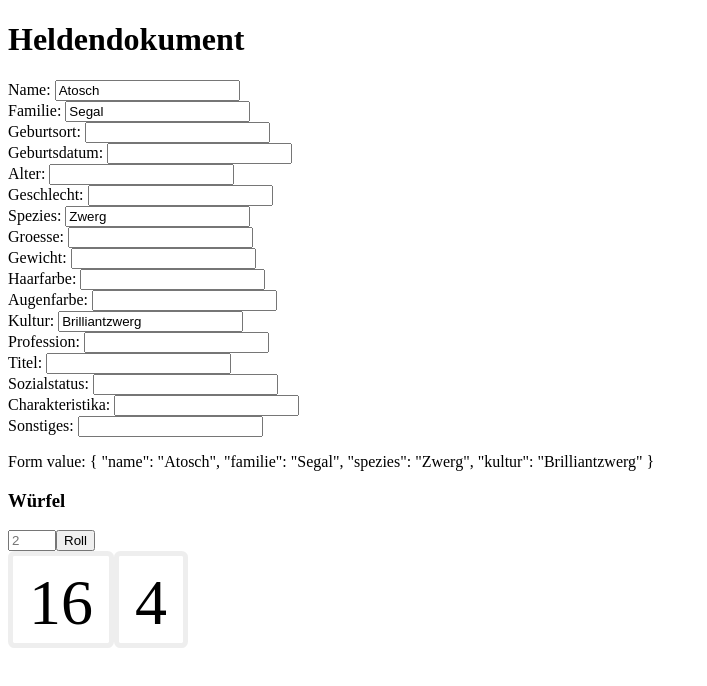
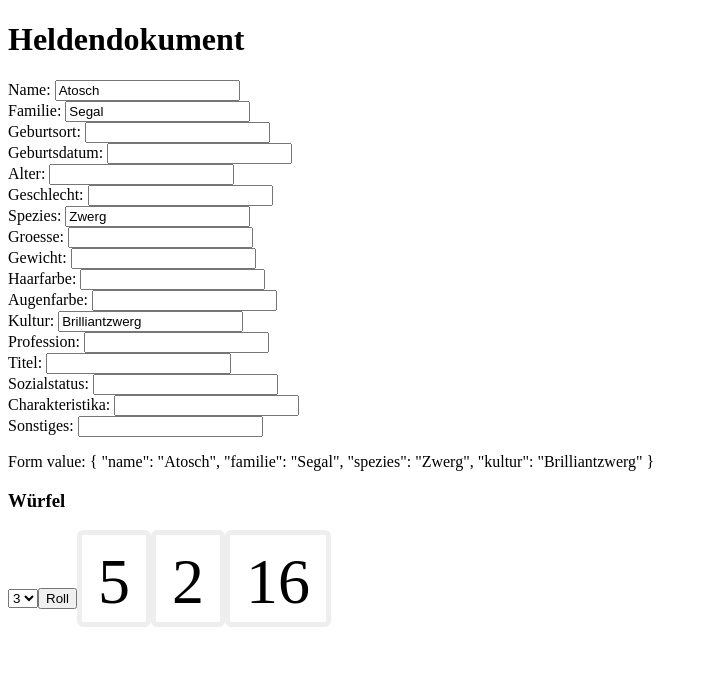
Before and after one commit to fatijon/dsaz-frontend, an Angular app: page / in a window 1280 px wide. Both pictures are taken after a click on the button "Roll". Shown: the top 686 px of the page, without its empty margins (0-707 px from the left). Built offline with nearby package versions, Linux system fonts and the light colour scheme.

Commit message:
Kleine veränderungen

```diff
--- a/src/app/app.module.ts
+++ b/src/app/app.module.ts
@@ -6,7 +6,7 @@ import {HttpModule} from '@angular/http';
 import {AppComponent} from './app.component';
 import {DsaComponent} from './dsa/dsa.component';
 import {CharakterService} from "./dsa/charakter.service";
-import { DiceComponent } from './dice-simulation/dice.simulator.component';
+import {DiceComponent} from './dice-simulation/dice.simulator.component';
 
 @NgModule({
   declarations: [
--- a/src/app/dice-simulation/dice.simulator.component.html
+++ b/src/app/dice-simulation/dice.simulator.component.html
@@ -1,8 +1,14 @@
 <div>
   <h3>Würfel</h3>
-  <input type="number" min="1" max="4" placeholder="2"> <input type="button" value="Roll" (click)="clicked()">
-  <br>
-  <span *ngFor="let dice of dices" class="fa fa-4x fa-border" aria-hidden="true">
-    <div id="dice">{{dice}}</div>
+  <select [formControl]="selectedDiceCount">
+    <option *ngFor="let diceCount of diceCountPossibilities"
+            [selected]="diceCount === 3"
+            [value]="diceCount">
+      {{diceCount}}
+    </option>
+  </select>
+  <input type="button" value="Roll" (click)="rollClicked()">
+  <span *ngFor="let diceValue of diceValues" class="fa fa-4x fa-border" aria-hidden="true">
+    <div>{{diceValue}}</div>
   </span>
 </div>
--- a/src/app/dice-simulation/dice.simulator.component.ts
+++ b/src/app/dice-simulation/dice.simulator.component.ts
@@ -1,4 +1,5 @@
-import {Component, OnInit, DebugElement} from '@angular/core';
+import {Component, OnInit} from '@angular/core';
+import {FormControl} from "@angular/forms";
 
 @Component({
   selector: 'app-dice',
@@ -6,18 +7,22 @@ import {Component, OnInit, DebugElement} from '@angular/core';
   styleUrls: ['dice.simulator.component.css']
 })
 export class DiceComponent implements OnInit {
-  public dices: Array<String>;
+  diceValues = [];
+  diceCountPossibilities = [1, 2, 3, 4];
+  selectedDiceCount = new FormControl();
+
   constructor() { }
 
   ngOnInit() {
+    this.selectedDiceCount.setValue(3);
   }
 
-  clicked() {
-    this.dices = new Array<String>();
-    const diceCount = (document.querySelector('input[type=number]') as HTMLInputElement).value || 2;
-    for (let i = 0; i < diceCount; i++) {
-        const faceValue = Math.floor(Math.random() * 20) + 1;
-        this.dices.push(faceValue.toString());
-      }
+  rollClicked() {
+    this.diceValues = [];
+
+    for (let i = 0; i < this.selectedDiceCount.value; i++) {
+      const faceValue = Math.floor(Math.random() * 20) + 1;
+      this.diceValues.push(faceValue.toString());
+    }
   }
 }
```
